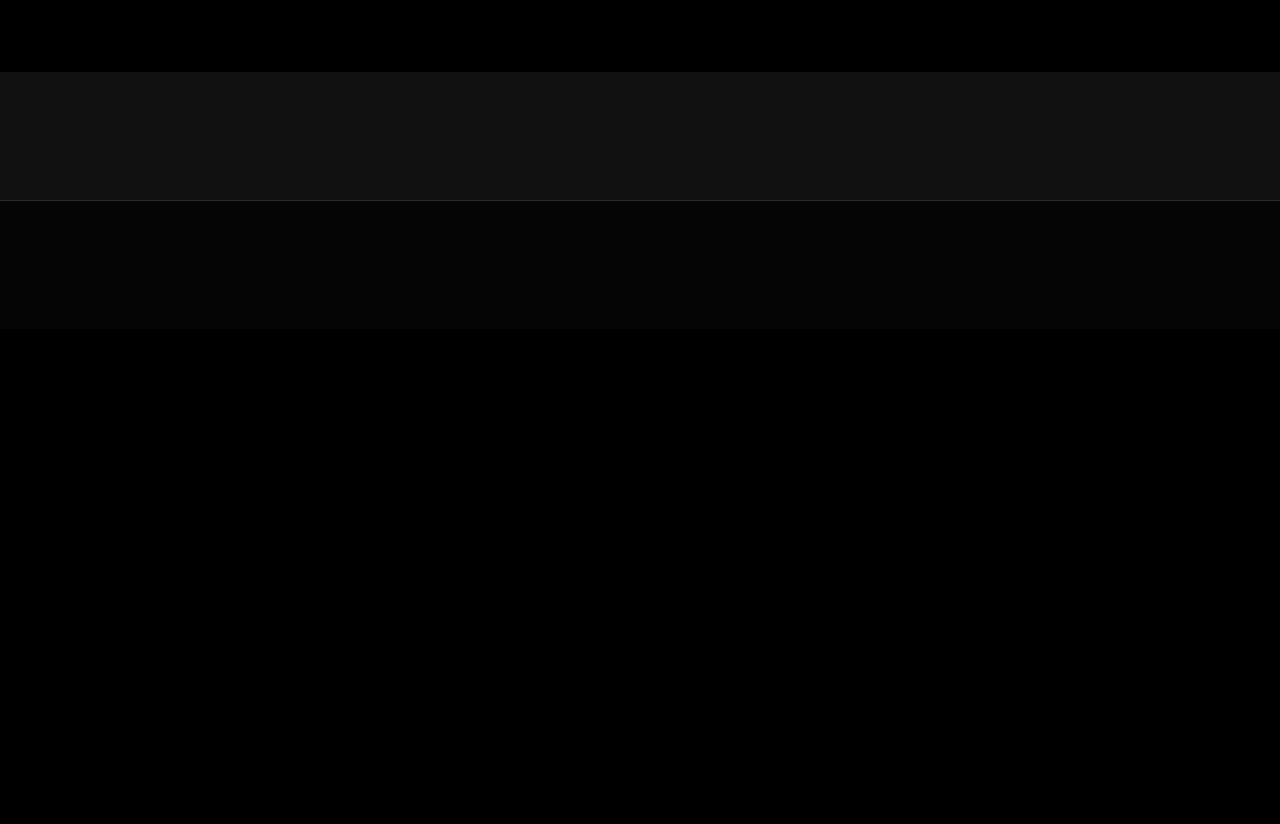
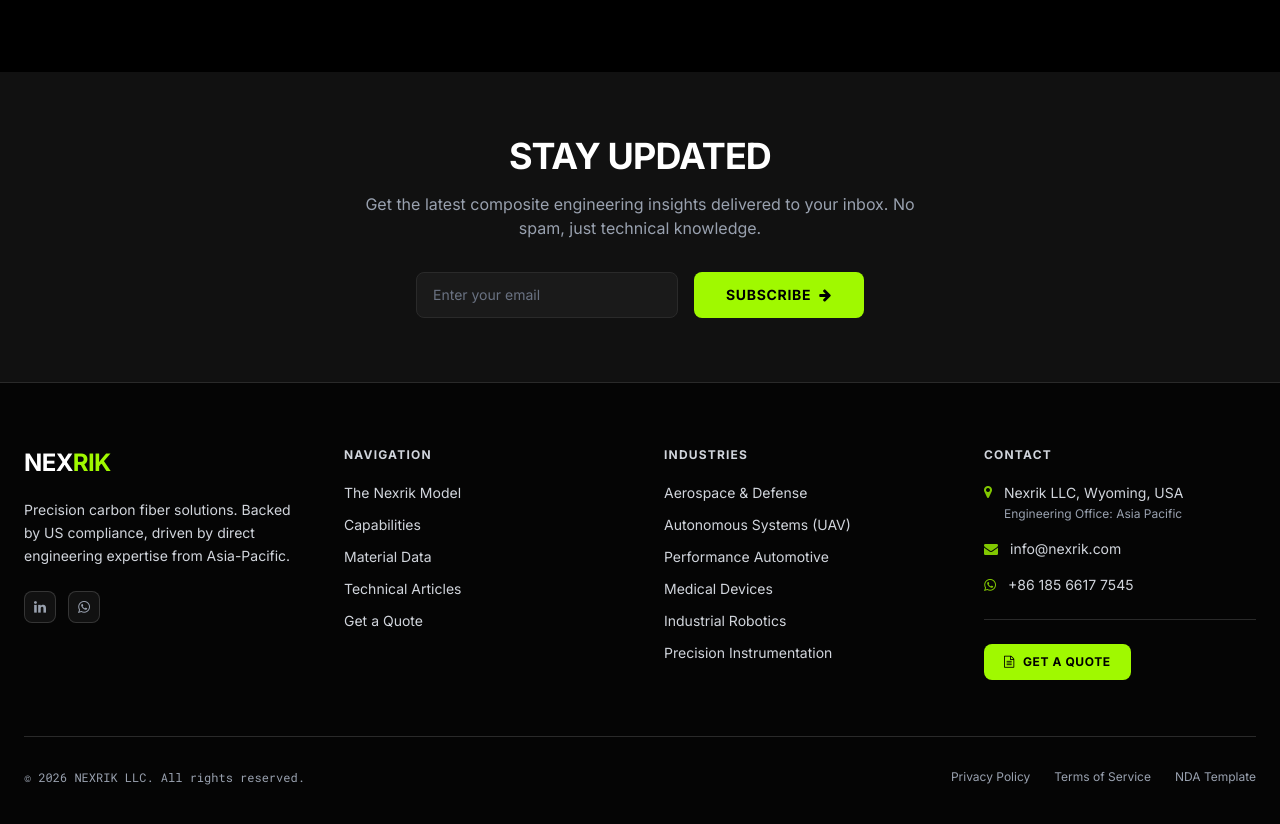
Before and after one commit to lolgs165-ops/nexrik-frontend, a Next.js app: page /blog in a window 1280 px wide. Shown: the part 760-1584 px from the top of the page. Before the commit the page ends 1089 px from the top, so only its background shows below. Built offline with nearby package versions, Linux system fonts and the light colour scheme.

Commit message:
Fix: Use server-side environment variable for blog posts

```diff
--- a/app/blog/BlogListClient.tsx
+++ b/app/blog/BlogListClient.tsx
@@ -184,14 +184,99 @@
         </div>
       </section>
 
-      {/* 底部订阅区（保持原样） */}
+      {/* 订阅区 */}
       <section className="py-16 bg-carbon-dark">
-        {/* ... 与之前完全一致，省略 ... */}
+        <div className="container mx-auto px-4 max-w-3xl text-center">
+          <h2 className="text-3xl md:text-4xl font-bold mb-4 text-white uppercase tracking-tight">
+            Stay Updated
+          </h2>
+          <p className="text-gray-400 mb-8 max-w-xl mx-auto">
+            Get the latest composite engineering insights delivered to your inbox. No spam, just technical knowledge.
+          </p>
+          <form className="flex flex-col sm:flex-row gap-4 max-w-md mx-auto">
+            <input
+              type="email"
+              placeholder="Enter your email"
+              className="flex-1 bg-carbon-medium border border-carbon-light rounded-lg px-4 py-3 text-white placeholder-gray-500 focus:border-accent-green focus:ring-1 focus:ring-accent-green outline-none text-sm"
+            />
+            <button
+              type="button"
+              className="bg-accent-green text-carbon-black px-8 py-3 rounded-lg font-bold text-sm hover:bg-white transition-all uppercase tracking-wider flex items-center justify-center gap-2"
+            >
+              Subscribe <i className="fa fa-arrow-right"></i>
+            </button>
+          </form>
+        </div>
       </section>
 
-      {/* 页脚（保持原样） */}
+      {/* 页脚（与主页完全一致） */}
       <footer className="bg-[#050505] border-t border-white/15 py-16">
-        {/* ... 与之前完全一致，省略 ... */}
+        <div className="max-w-7xl mx-auto px-6">
+          <div className="grid grid-cols-1 md:grid-cols-2 lg:grid-cols-4 gap-12 mb-14">
+            <div className="lg:col-span-1">
+              <Link href="/" className="text-2xl font-bold tracking-tight mb-5 inline-block">
+                <span className="text-white">NEX</span><span className="text-[#a0f900]">RIK</span>
+              </Link>
+              <p className="text-gray-300 text-sm leading-relaxed mb-6">Precision carbon fiber solutions. Backed by US compliance, driven by direct engineering expertise from Asia-Pacific.</p>
+              <div className="flex gap-3">
+                <a href="#" className="w-8 h-8 rounded-lg bg-white/5 border border-white/15 flex items-center justify-center text-gray-400 hover:text-[#a0f900] hover:border-[#a0f900]/30 transition-all text-sm">
+                  <i className="fa fa-linkedin"></i>
+                </a>
+                <a href="https://wa.me/+8618566177545" className="w-8 h-8 rounded-lg bg-white/5 border border-white/15 flex items-center justify-center text-gray-400 hover:text-[#a0f900] hover:border-[#a0f900]/30 transition-all text-sm">
+                  <i className="fa fa-whatsapp"></i>
+                </a>
+              </div>
+            </div>
+            <div>
+              <h4 className="text-xs font-bold uppercase tracking-widest text-gray-300 mb-5">Navigation</h4>
+              <ul className="space-y-3 text-sm">
+                <li><Link href="/#about" className="text-gray-300 hover:text-[#a0f900] transition-colors">The Nexrik Model</Link></li>
+                <li><Link href="/#products" className="text-gray-300 hover:text-[#a0f900] transition-colors">Capabilities</Link></li>
+                <li><Link href="/#technical" className="text-gray-300 hover:text-[#a0f900] transition-colors">Material Data</Link></li>
+                <li><Link href="/blog" className="text-gray-300 hover:text-[#a0f900] transition-colors">Technical Articles</Link></li>
+                <li><Link href="/#rfq" className="text-gray-300 hover:text-[#a0f900] transition-colors">Get a Quote</Link></li>
+              </ul>
+            </div>
+            <div>
+              <h4 className="text-xs font-bold uppercase tracking-widest text-gray-300 mb-5">Industries</h4>
+              <ul className="space-y-3 text-sm">
+                {['Aerospace & Defense', 'Autonomous Systems (UAV)', 'Performance Automotive', 'Medical Devices', 'Industrial Robotics', 'Precision Instrumentation'].map(l => (
+                  <li key={l}><Link href="/#products" className="text-gray-300 hover:text-[#a0f900] transition-colors">{l}</Link></li>
+                ))}
+              </ul>
+            </div>
+            <div>
+              <h4 className="text-xs font-bold uppercase tracking-widest text-gray-300 mb-5">Contact</h4>
+              <ul className="space-y-4 text-sm">
+                <li className="flex items-start gap-3 text-gray-300">
+                  <i className="fa fa-map-marker text-[#a0f900]/80 mt-0.5 flex-shrink-0"></i>
+                  <span>Nexrik LLC, Wyoming, USA<br /><span className="text-gray-400 text-xs">Engineering Office: Asia Pacific</span></span>
+                </li>
+                <li className="flex items-center gap-3">
+                  <i className="fa fa-envelope text-[#a0f900]/80 flex-shrink-0"></i>
+                  <a href="mailto:info@nexrik.com" className="text-gray-300 hover:text-[#a0f900] transition-colors">info@nexrik.com</a>
+                </li>
+                <li className="flex items-center gap-3">
+                  <i className="fa fa-whatsapp text-[#a0f900]/80 flex-shrink-0"></i>
+                  <a href="https://wa.me/+8618566177545" className="text-gray-300 hover:text-[#a0f900] transition-colors">+86 185 6617 7545</a>
+                </li>
+              </ul>
+              <div className="mt-6 pt-6 border-t border-white/15">
+                <Link href="/#rfq" className="inline-flex items-center gap-2 bg-[#a0f900] text-black px-5 py-2.5 rounded-lg text-xs font-bold uppercase tracking-wider hover:bg-[#b8ff1a] transition-all">
+                  <i className="fa fa-file-text-o"></i> Get a Quote
+                </Link>
+              </div>
+            </div>
+          </div>
+          <div className="border-t border-white/15 pt-8 flex flex-col md:flex-row justify-between items-center gap-4">
+            <p className="text-gray-400 text-xs font-mono">© 2026 NEXRIK LLC. All rights reserved.</p>
+            <div className="flex gap-6 text-xs">
+              <a href="#" className="text-gray-400 hover:text-white transition-colors">Privacy Policy</a>
+              <a href="#" className="text-gray-400 hover:text-white transition-colors">Terms of Service</a>
+              <a href="#" className="text-gray-400 hover:text-white transition-colors">NDA Template</a>
+            </div>
+          </div>
+        </div>
       </footer>
     </main>
   );
```
